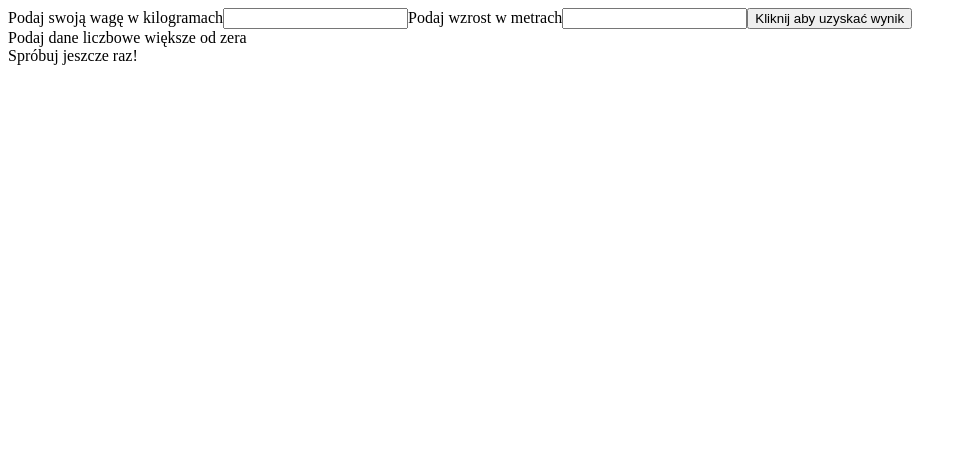
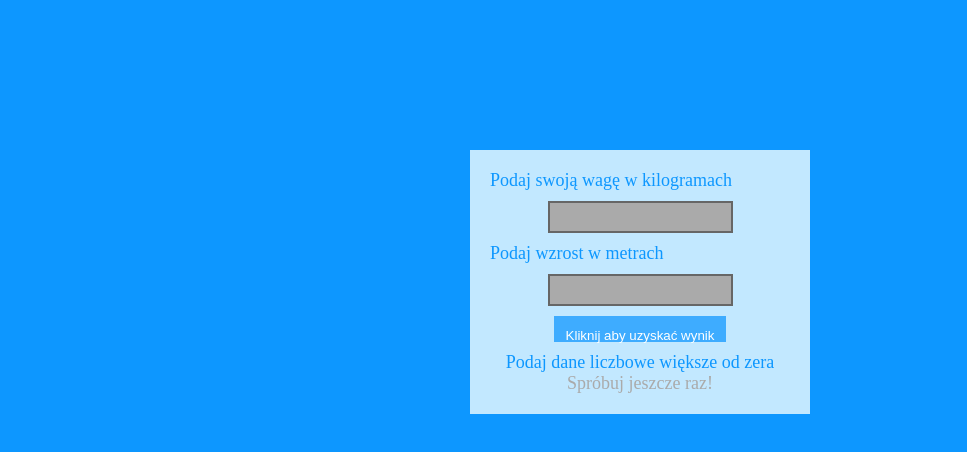
Before and after one commit to MartaKMB/js_bmi_calculator, a plain HTML site: page index.html in a window 1280 px wide. Both pictures are taken after a click on the button "Kliknij aby uzyskać wynik". Shown: the whole page, without its empty margins (0-967 px from the left). Drawn offline with Linux system fonts and the light colour scheme.

Commit message:
Added styling in js

```diff
--- a/calculation.js
+++ b/calculation.js
@@ -3,6 +3,7 @@
 var label_weight = document.createElement('label');
 var node_weight = document.createTextNode('Podaj swoją wagę w kilogramach');
 label_weight.appendChild(node_weight);
+label_weight.id = "id_label_weight"
 
 var input_weight = document.createElement('input');
 input_weight.id = 'id_weight';
@@ -10,6 +11,7 @@ input_weight.id = 'id_weight';
 var label_height = document.createElement('label');
 var node_height = document.createTextNode('Podaj wzrost w metrach');
 label_height.appendChild(node_height);
+label_height.id = 'id_label_height'
 
 var input_height = document.createElement('input');
 input_height.id = 'id_height';
@@ -85,21 +87,58 @@ function messageBMI(numA, numB) {
 	if (result_to_message < 18.5) {
 
 		document.getElementById('result_div_message').innerHTML = 'Niedowaga';
+		document.getElementById('result_div_message').style.color = '#a17944';
 
 	} else if (result_to_message < 24.9) {
 
 		document.getElementById('result_div_message').innerHTML = 'Waga w normie';
+		document.getElementById('result_div_message').style.color = '#49a109';
+
 
 	} else if (result_to_message < 29.9) {
 
 		document.getElementById('result_div_message').innerHTML = 'Nadwaga';
+		document.getElementById('result_div_message').style.color = '#a17944';
 
 	} else if (result_to_message > 30) {
 
 		document.getElementById('result_div_message').innerHTML = 'Otyłość';
+		document.getElementById('result_div_message').style.color = '#dd2d00';
+
+
 
 	} else {
 
 		document.getElementById('result_div_message').innerHTML = 'Spróbuj jeszcze raz!';
+		document.getElementById('result_div_message').style.color = '#aaaaaa';
 	}
 }
+
+/* styling */
+
+document.getElementById('id_label_height').style.textAlign = 'center';
+document.getElementById('id_label_weight').style.textAlign = 'center';
+
+document.getElementById('id_height').style.display = 'block';
+document.getElementById('id_height').style.margin = '10px auto 10px auto';
+document.getElementById('id_height').style.border = '2px solid #666666';
+document.getElementById('id_height').style.backgroundColor = '#aaaaaa';
+document.getElementById('id_height').style.height = '26px';
+
+document.getElementById('id_weight').style.display = 'block';
+document.getElementById('id_weight').style.margin = '10px auto 10px auto';
+document.getElementById('id_weight').style.border = '2px solid #666666';
+document.getElementById('id_weight').style.backgroundColor = '#aaaaaa';
+document.getElementById('id_weight').style.height = '26px';
+
+document.getElementById('id_button').style.display = 'block';
+document.getElementById('id_button').style.margin = '10px auto 10px auto';
+document.getElementById('id_button').style.padding = '10px';
+document.getElementById('id_button').style.backgroundColor = '#3eacff';
+document.getElementById('id_button').style.border = '2px solid #3eacff';
+document.getElementById('id_button').style.color = '#ffffff';
+document.getElementById('id_button').style.height = '26px';
+
+document.getElementById('result_div_number').style.textAlign = 'center';
+
+document.getElementById('result_div_message').style.textAlign = 'center';
--- a/index.html
+++ b/index.html
@@ -2,7 +2,24 @@
 <html>
 <head>
 	<meta charset="utf-8">
-	<style></style>
+	<style>
+
+		body {
+			background-color: #0d97ff;
+			margin: 0;
+			padding: 0;
+		}
+
+		#page_container {
+			width: 300px;
+			margin: 150px auto 150px auto;
+			padding: 20px;
+			background-color: #c2e8ff;
+			font-size: 18px;
+			color: #0d97ff;
+		}
+
+	</style>
 </head>
 <body>
 
```
